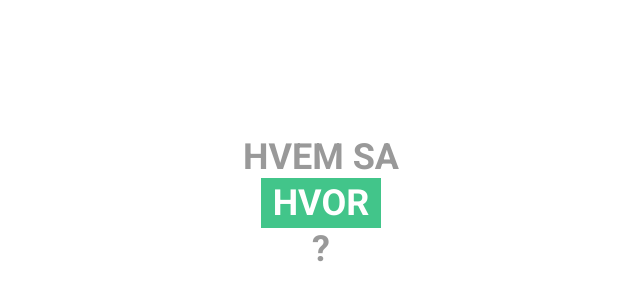
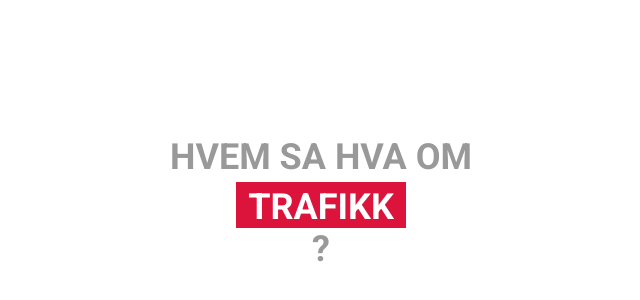
Before and after one commit to tofiksa/hvemsahva, a React (Create React App) app: page / in a window 1280 px wide. Shown: the part 170-470 px from the top of the page, without its empty margins (319-959 px from the left). Built offline with nearby package versions, Linux system fonts and the light colour scheme.

Commit message:
updated readme

```diff
--- a/src/App.js
+++ b/src/App.js
@@ -5,11 +5,11 @@ function App() {
     <div className="App">
 
       <div id="container">
-          Hvem sa
+          Hvem sa hva om
         <div id="flip">
-          <div><div>hva</div></div>
-          <div><div>hvor</div></div>
-          <div><div>hvem</div></div>
+          <div><div>Politikk</div></div>
+          <div><div>Journalistikk</div></div>
+          <div><div>Trafikk</div></div>
         </div>
         ?
       </div>
```
Also changed, not shown: 1 other file (tests, documents, lock files or other folders).
